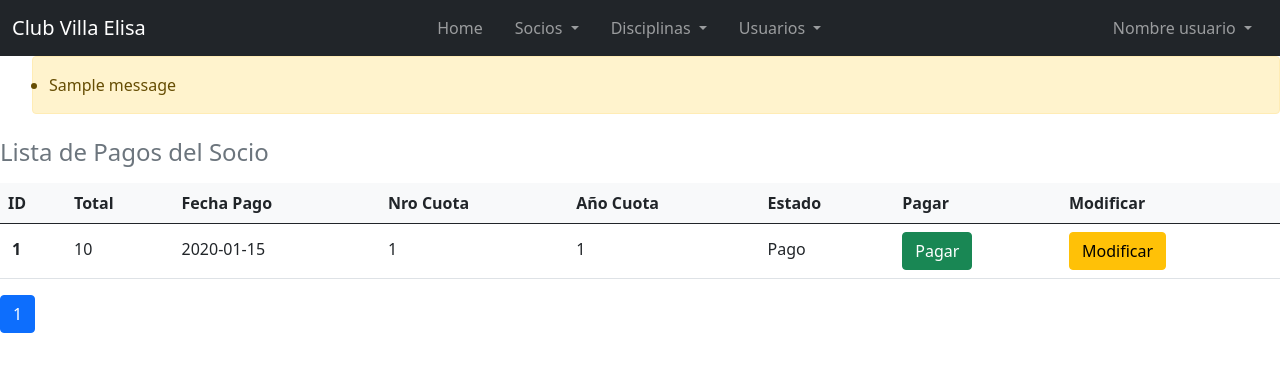
After one commit to Juan-Cruz-GH/Proyecto-de-Software-UNLP, a Flask app: page /pagos/socioPagos/1/ in a window 1280 px wide. The commit adds this page. Shown: the top 372 px of the page. Run offline with Flask 2, Linux system fonts and the light colour scheme; tables that the repository leaves empty hold one stand-in row (values such as "Sample post"); one stand-in notice (Sample message) is shown.

Commit message:
Se agrego la posibilidad de ver los pagos de un socio

```diff
--- a/admin/src/core/pagos/__init__.py
+++ b/admin/src/core/pagos/__init__.py
@@ -1,10 +1,6 @@
 from src.core.pagos.pagos import Pago
 from datetime import datetime
 from src.core.db import db
-
-def listar_pagos():
-    '''Esta funcion devuelve todos los pagos de un socio paginados.'''
-    return Pago.query.all()
 
 def generar_pagos(id_socio):
     '''Esta funcion genera los cuotas a pagar por el socio cuando se lo da de alta.'''
@@ -24,3 +20,8 @@ def generar_pagos(id_socio):
         pago = Pago(**data_pago)
         db.session.add(pago)
         db.session.commit()
+
+def listar_pagos_socio(id, page):
+    '''Esta funcion realiza la consulta para obtener los pagos del socio recibido'''
+    pagos = Pago.query.filter_by(socio_id=id).paginate(page, per_page=1)
+    return pagos
--- a/admin/src/core/socios/socios.py
+++ b/admin/src/core/socios/socios.py
@@ -1,6 +1,3 @@
-from sqlalchemy import Column
-from sqlalchemy import Integer
-from sqlalchemy import String
 from src.core.db import db
 from datetime import datetime
 
--- a/admin/src/web/controllers/pagos.py
+++ b/admin/src/web/controllers/pagos.py
@@ -1,10 +1,17 @@
-from flask import Blueprint, render_template
+from flask import Blueprint, render_template, request
 from src.core import pagos
 
 pago_blueprint = Blueprint("pagos", __name__, url_prefix="/pagos")
 
-@pago_blueprint.get("/")
+@pago_blueprint.route("/")
 def pagos_index():
     '''Esta funcion llama al modulo pagos para listar todos los socios'''
     kwargs = {"pagos": pagos.listar_pagos()}
     return render_template("socios/pagos.html", **kwargs)
+
+@pago_blueprint.route("/socioPagos/<id>/")
+def pagos_socios(id):
+    '''Esta funcion retorna todos los pagos asociados al socio solicitado'''
+    page = request.args.get('page', 1, type=int)
+    kwargs = {"pagos": pagos.listar_pagos_socio(id, page), "id_socio": id}
+    return render_template("pagos/pagos_socio.html", **kwargs)
--- /dev/null
+++ b/admin/src/web/templates/pagos/pagos_socio.html
@@ -0,0 +1,132 @@
+{% extends "layout.html" %}
+{% block title %}
+    Pagos Socio - Club Villa Elisa
+{%endblock %}
+
+{% block head %}
+    {{ super() }}
+{% endblock %}
+
+{% block content %}
+{% with messages = get_flashed_messages() %}
+    {% if messages %}
+        <ul class=flashes>
+        {% for message in messages %}
+        <div class="alert alert-warning" role="alert">
+            <li>{{ message }}</li>
+        </div>
+        {% endfor %}
+        </ul>
+    {% endif %}
+{% endwith %}
+<div class="table-responsive">
+  <table class="table align-middle mb-0 bg-white caption-top">
+    <caption>
+      <div class="row">
+        <div class="col-5">
+          <h4>Lista de Pagos del Socio</h4>
+        </div>
+      </div>
+    </caption>
+    <thead class="bg-light">
+      <tr>
+        <th>ID</th>
+        <th>Total</th>
+        <th>Fecha Pago</th>
+        <th>Nro Cuota</th>
+        <th>Año Cuota</th>
+        <th>Estado</th>
+        <th>Pagar</th>
+        <th>Modificar</th>
+      </tr>
+    </thead>
+    <tbody>
+      {% for pago in pagos.items %}
+      <tr>
+        <td>
+          <div class="d-flex align-items-center">
+            <div class="ms-1">
+              <p class="fw-bold mb-1">{{pago.id}}</p>
+            </div>
+          </div>
+        </td>
+        <td>
+          <p class="fw-normal mb-1">{{pago.total}}</p>
+        </td>
+        <td>
+          <p class="fw-normal mb-1">{{pago.fecha_pago.strftime('%Y-%m-%d')}}</p>
+        </td>
+        <td>
+          <p class="fw-normal mb-1">{{pago.nro_cuota}}</p>
+        </td>
+        <td>
+          <p class="fw-normal mb-1">{{pago.año_cuota}}</p>
+        </td>
+        {% if pago.estado == False %}
+        <td>
+          <p class="fw-normal mb-1">No Pago</p>
+        </td>
+        {% else %}
+        <td>
+            <p class="fw-normal mb-1">Pago</p>
+        </td>
+        {% endif %}
+        <td>
+          <a
+            href="#"
+            class="btn btn-success"
+            >Pagar</a
+          >
+        </td>
+        <td>
+          <a
+            href="#"
+            class="btn btn-warning"
+            >Modificar</a
+          >
+        </td>
+      </tr>
+      {% endfor %}
+    </tbody>
+  </table>
+  <div class="pagination mt-3">
+    <ul class="pagination">
+      {% if pagos.has_prev %}
+      <li class="page-item">
+        <a
+          class="page-link"
+          href="{{ url_for('pagos.pagos_socios', id=id_socio, page=pagos.prev_num) }}"
+        >
+          {{ '<<<' }}
+        </a>
+      </li>
+      {% endif %}
+      {% for number in pagos.iter_pages() %} {% if pagos.page != number %}
+      <li class="page-item">
+        <a
+          class="page-link"
+          href="{{ url_for('pagos.pagos_socios', id=id_socio, page=number) }}"
+        >
+          {{ number }}
+        </a>
+      </li>
+      {% else %}
+      <li class="page-item active">
+        <span class="page-link">{{ number }}</span>
+      </li>
+      {% endif %}
+      {% endfor %}
+      {% if pagos.has_next %}
+      <li class="page-item">
+        <a
+          class="page-link"
+          href="{{ url_for('pagos.pagos_socios', id=id_socio, page=pagos.next_num) }}"
+        >
+          {{ '>>>' }}
+        </a>
+      </li>
+      {% endif %}
+    </ul>
+  </div>
+</div>
+{% endblock %}
--- a/admin/src/web/templates/socios/index.html
+++ b/admin/src/web/templates/socios/index.html
@@ -109,7 +109,7 @@
           <a class="btn btn-primary">Inscribir</a>
         </td>
         <td>
-          <a class="btn btn-success">Ver Pagos</a>
+          <a href="{{ url_for('pagos.pagos_socios', id=socio.id, page_num=1) }}" class="btn btn-success">Ver Pagos</a>
         </td>
         <td>
           <a
```
